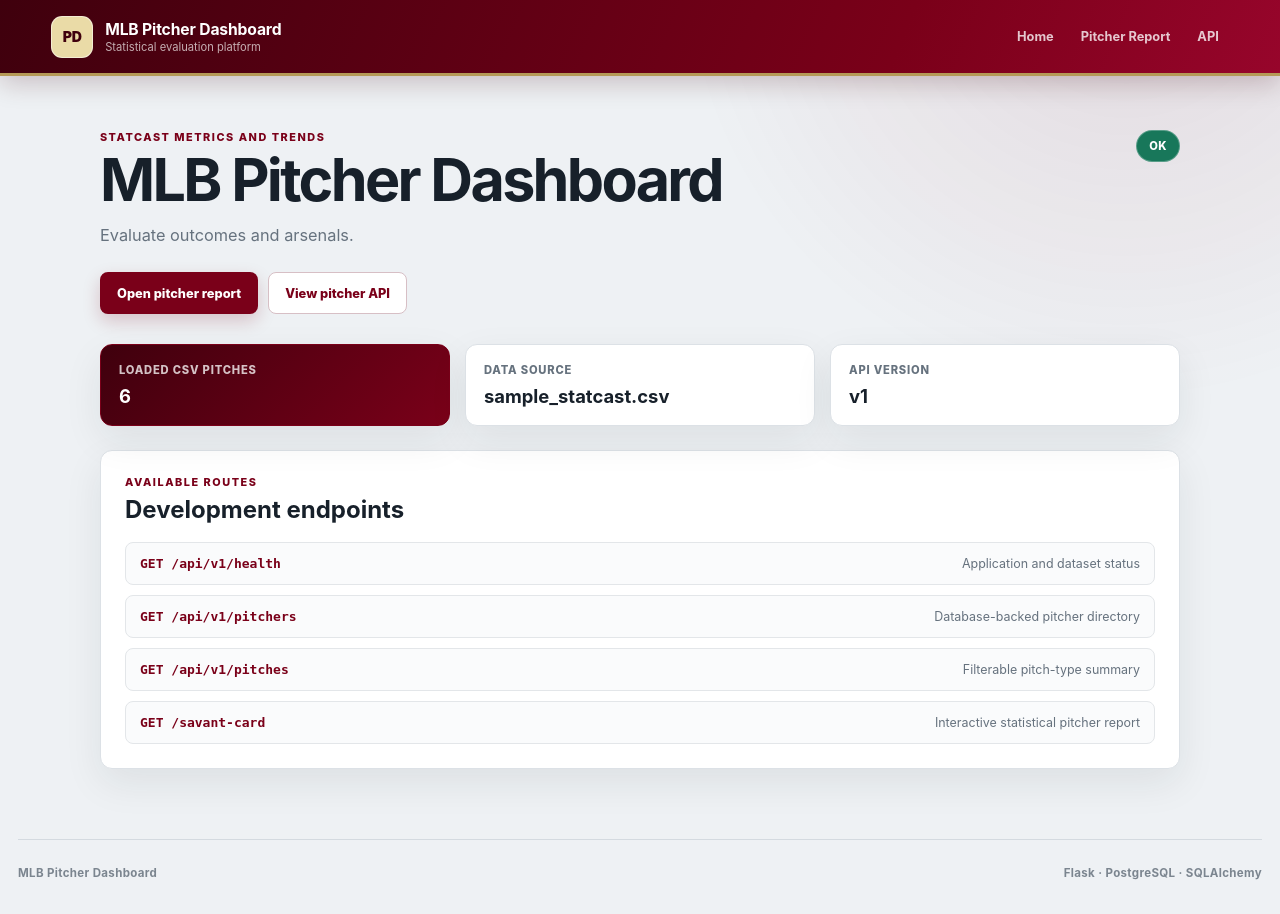
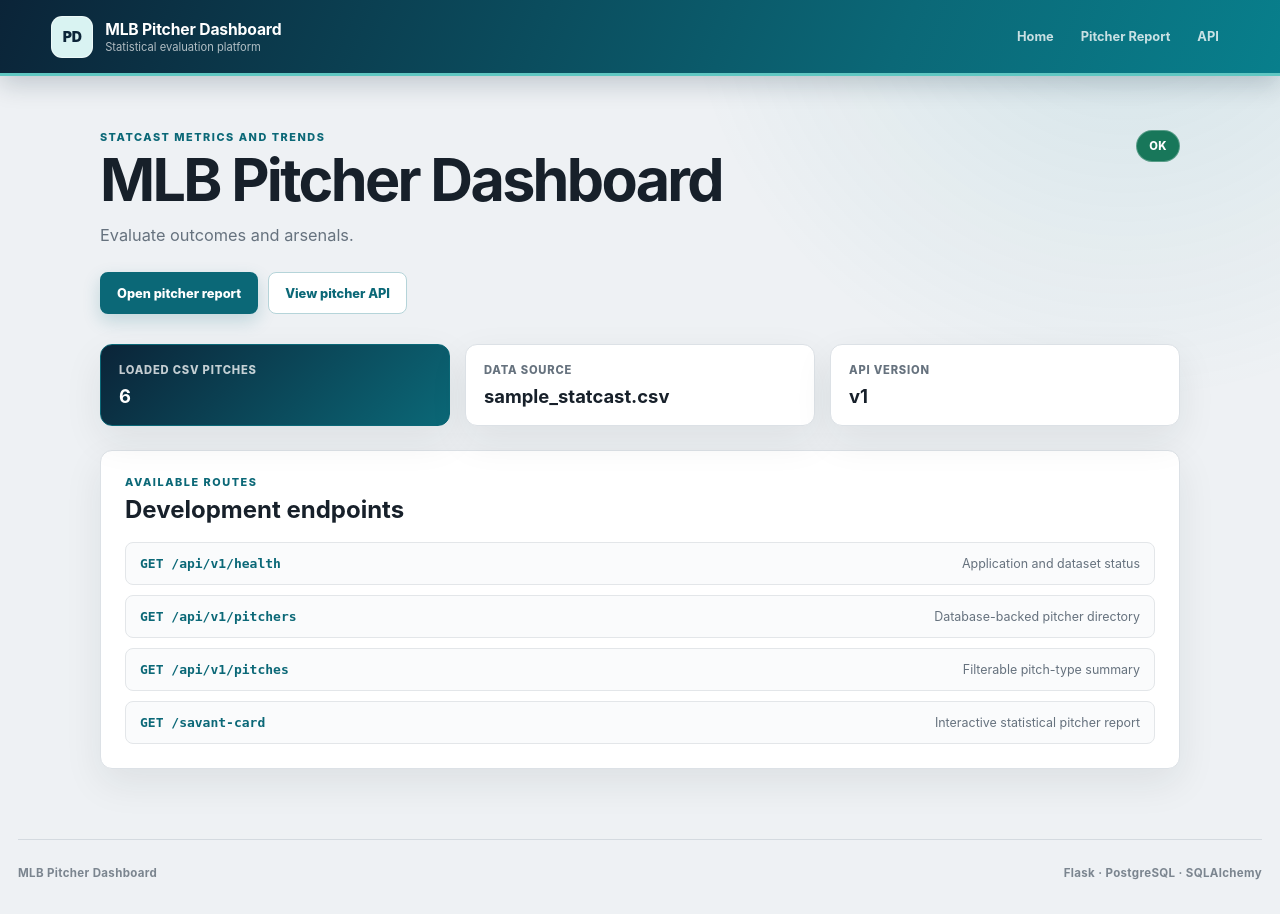
Before and after one commit to bdrisc/mlb-pitcher-dashboard-flask, a Flask app: page / in a window 1280 px wide. Run offline with Flask 3, Linux system fonts and the light colour scheme.

Commit message:
Give pitcher dashboard a navy and teal theme (#9)

```diff
--- a/app/static/styles.css
+++ b/app/static/styles.css
@@ -2,10 +2,10 @@
   color: #17202a;
   background: #eef1f4;
   font-family: Inter, ui-sans-serif, system-ui, -apple-system, BlinkMacSystemFont, "Segoe UI", sans-serif;
-  --maroon: #7a0019;
-  --maroon-bright: #97052b;
-  --maroon-dark: #3f000d;
-  --gold: #b59a57;
+  --brand: #0b6877;
+  --brand-bright: #087f8c;
+  --brand-dark: #0b2438;
+  --accent: #60c7c2;
   --ink: #17202a;
   --muted: #66727e;
   --line: #dce1e6;
@@ -51,7 +51,7 @@ input,
 select,
 summary,
 [tabindex="0"] {
-  outline-color: var(--maroon-bright);
+  outline-color: var(--brand-bright);
   outline-offset: 3px;
 }
 
@@ -66,9 +66,9 @@ summary,
   min-height: 76px;
   padding: 13px clamp(18px, 4vw, 64px);
   color: white;
-  background: linear-gradient(112deg, var(--maroon-dark), var(--maroon) 70%, var(--maroon-bright));
-  border-bottom: 3px solid var(--gold);
-  box-shadow: 0 8px 24px rgba(63, 0, 13, 0.2);
+  background: linear-gradient(112deg, var(--brand-dark), var(--brand) 70%, var(--brand-bright));
+  border-bottom: 3px solid var(--accent);
+  box-shadow: 0 8px 24px rgba(11, 36, 56, 0.2);
 }
 
 .brand {
@@ -86,8 +86,8 @@ summary,
   width: 42px;
   height: 42px;
   place-items: center;
-  color: var(--maroon-dark);
-  background: #eadba7;
+  color: var(--brand-dark);
+  background: #d9f3f2;
   border: 1px solid rgba(255, 255, 255, 0.5);
   border-radius: 11px;
   font-size: 0.88rem;
@@ -185,7 +185,7 @@ summary,
 
 .eyebrow {
   margin: 0 0 6px;
-  color: var(--maroon);
+  color: var(--brand);
   font-size: 0.68rem;
   font-weight: 850;
   letter-spacing: 0.14em;
@@ -226,18 +226,18 @@ summary,
 
 .button-primary {
   color: white;
-  background: var(--maroon);
-  box-shadow: 0 7px 18px rgba(122, 0, 25, 0.2);
+  background: var(--brand);
+  box-shadow: 0 7px 18px rgba(11, 104, 119, 0.2);
 }
 
 .button-primary:hover:not(:disabled) {
-  background: var(--maroon-bright);
+  background: var(--brand-bright);
 }
 
 .button-secondary {
-  color: var(--maroon);
+  color: var(--brand);
   background: white;
-  border-color: #d7bfc5;
+  border-color: #b5d4d9;
 }
 
 .status,
@@ -305,8 +305,8 @@ summary,
 
 .card.featured {
   color: white;
-  background: linear-gradient(135deg, var(--maroon-dark), var(--maroon));
-  border-color: var(--maroon);
+  background: linear-gradient(135deg, var(--brand-dark), var(--brand));
+  border-color: var(--brand);
 }
 
 .card.featured span {
@@ -355,12 +355,12 @@ summary,
 }
 
 .route-list a:hover {
-  background: #fbf5f6;
-  border-color: #c9aeb5;
+  background: #f0f8f9;
+  border-color: #b5d4d9;
 }
 
 .route-list code {
-  color: var(--maroon);
+  color: var(--brand);
   font-weight: 800;
 }
 
```
Also changed, not shown: other parts of app/static/styles.css (+16 -16 lines).
